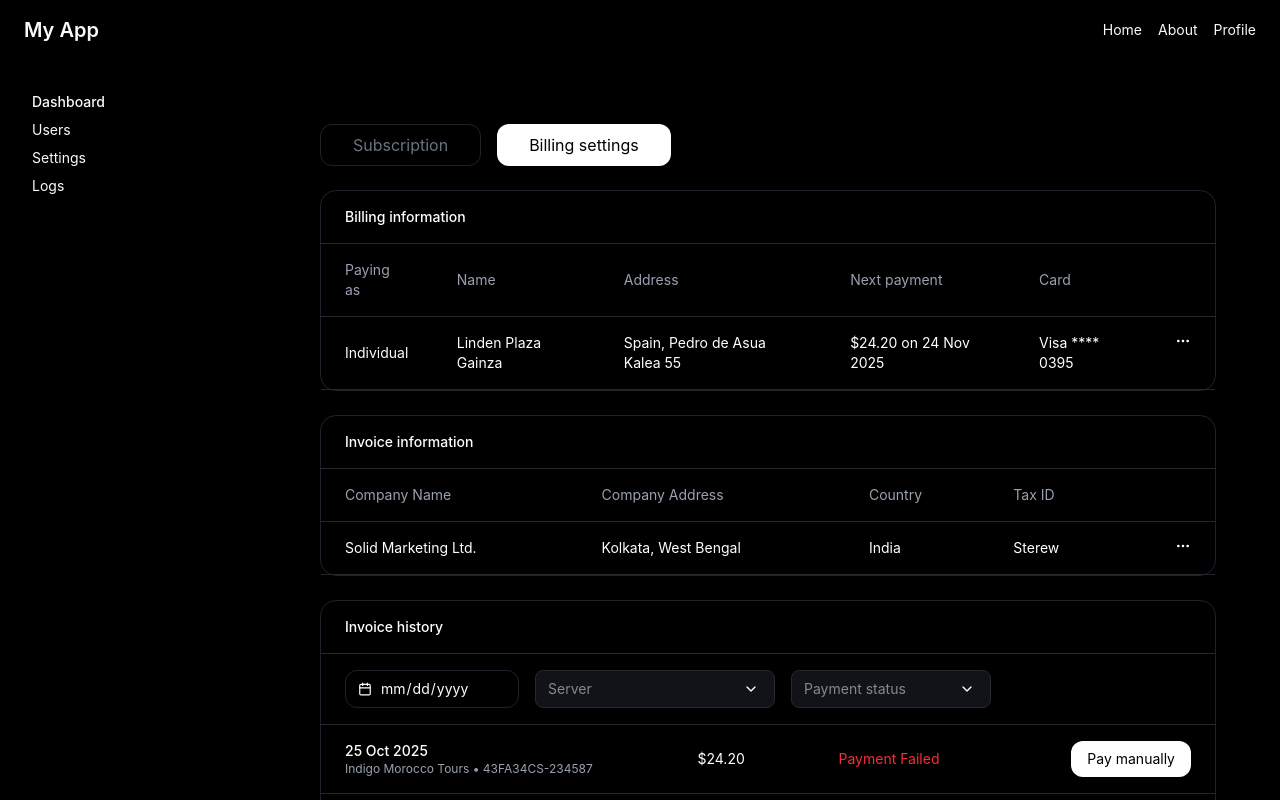
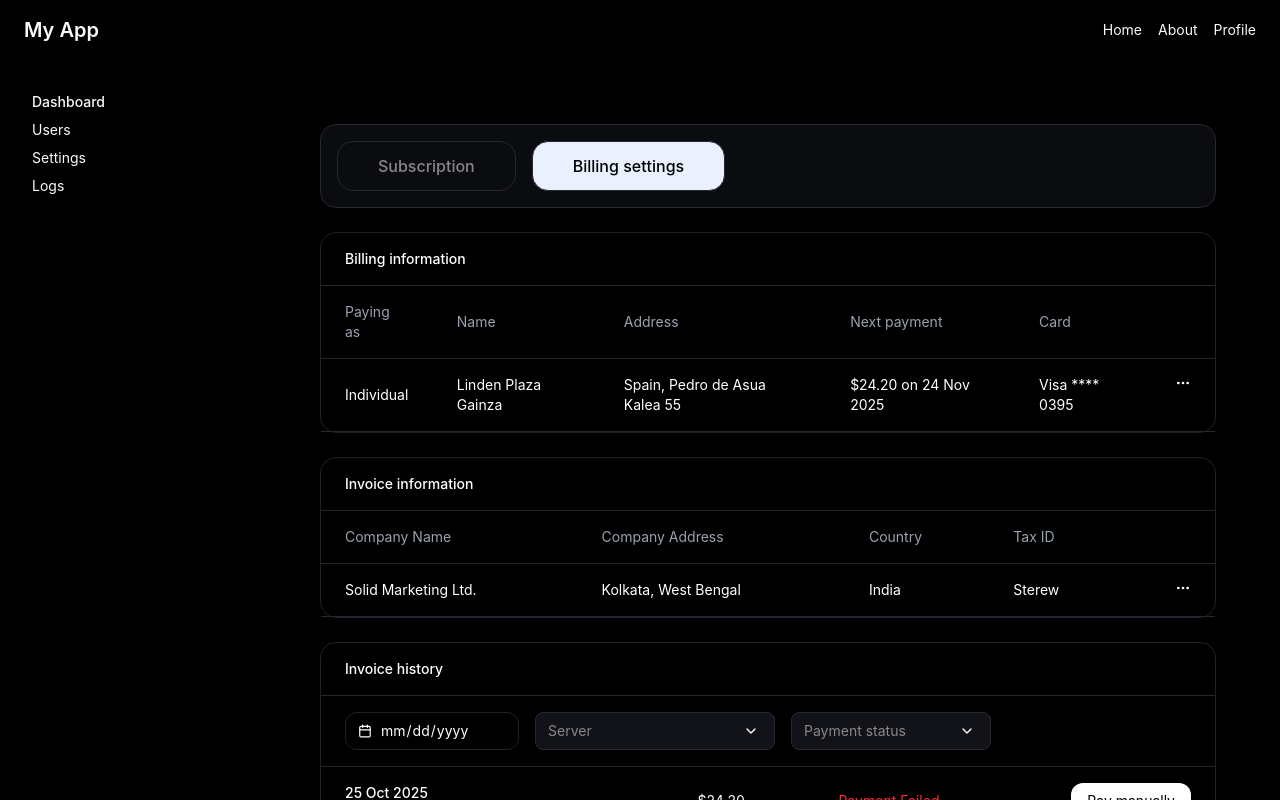
Before and after one commit to findrmeet/stape-dashboard, a React (Vite) app: page / in a window 1280 px wide. Shown: the top 800 px of the page. Built offline with nearby package versions, Linux system fonts and the light colour scheme.

Commit message:
added variation in the tab switcher

```diff
--- a/src/pages/BillingSetting2.tsx
+++ b/src/pages/BillingSetting2.tsx
@@ -1,6 +1,7 @@
 import { useState } from "react";
 import { MoreHorizontal, Calendar } from "lucide-react";
 import Dropdown, { type DropdownOption } from "../form/Dropdown";
+import SecondaryButton from "../components/SecondaryButton";
 
 export default function BillingSettingsSimple() {
   const [server, setServer] = useState("");
@@ -18,14 +19,14 @@ export default function BillingSettingsSimple() {
 
   return (
     <div className="min-h-screen bg-black text-white p-6 space-y-6">
-      {/* Switch */}
-      <div className="flex gap-4">
-        <button className="px-8 py-2 rounded-xl text-gray-500 border border-[#1F222A]">
+      {/* switching between `subscription` and `billing settings` */}
+      <div className="primary-card flex gap-4 mb-6">
+        <SecondaryButton className="bg-transparent text-neutral-500 px-10 rounded-2xl! font-medium ">
           Subscription
-        </button>
-        <button className="px-8 py-2 rounded-xl bg-white text-black">
+        </SecondaryButton>
+        <SecondaryButton className="rounded-2xl! px-10 font-medium ">
           Billing settings
-        </button>
+        </SecondaryButton>
       </div>
 
       {/* Billing information */}
```
